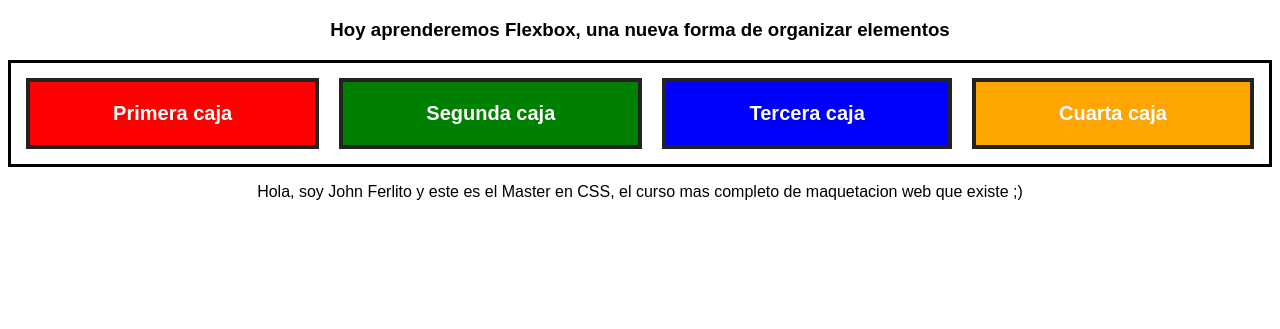
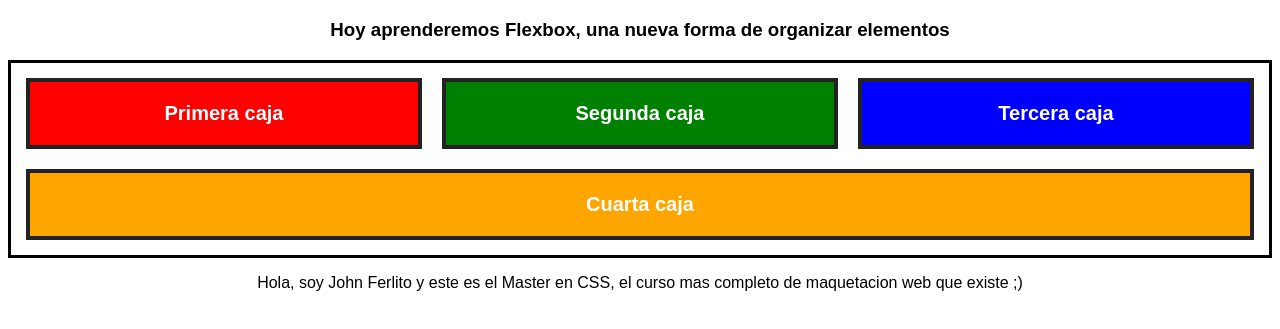
Before and after one commit to jjfcode/master-css, a plain HTML site: page aprendiendo-flexbox/index.html in a window 1280 px wide. Shown: the part 61-390 px from the top of the page. Drawn offline with Linux system fonts and the light colour scheme.

Commit message:
149 flex basic, grow, calc y variables css

```diff
--- a/aprendiendo-flexbox/style.css
+++ b/aprendiendo-flexbox/style.css
@@ -13,7 +13,7 @@ body {
 }
 
 .caja {
-    flex-grow: 1;
+    flex-basis: 25%;
     font-size: 20px;
     font-weight: bold;
     color: white;
@@ -24,18 +24,21 @@ body {
 }
 
 .red {
-    flex-shrink: 0;
+    flex-basis: calc((100% / 3) - 68px);
     background: red;
 }
 
 .green {
+    flex-basis: calc((100% / 3) - 68px);
     background: green;
 }
 
 .blue {
+    flex-basis: calc((100% / 3) - 68px);
     background: blue;
 }
 
 .orange {
+    flex-basis: 100%;
     background: orange;
 }
```
